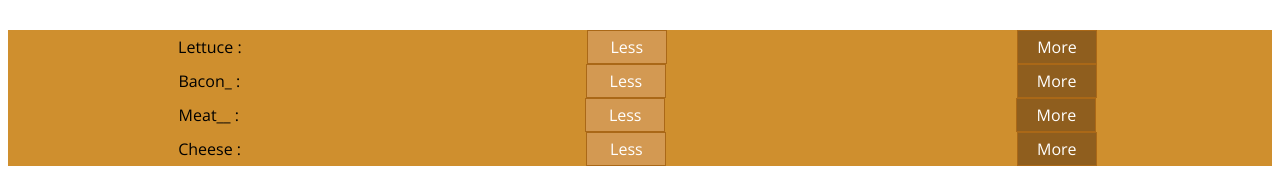
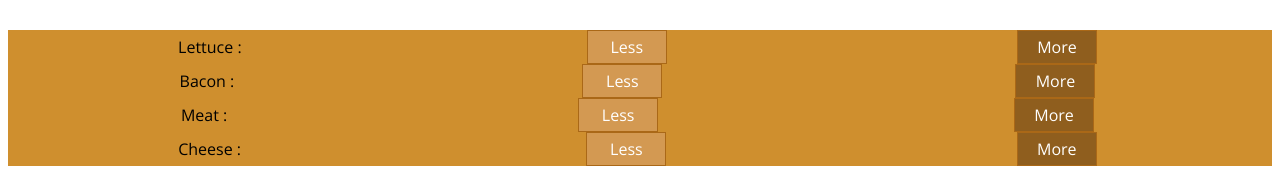
Before and after one commit to ashleynicole472/HamburgerApp, a React app in the folder burger-app/: page / in a window 1280 px wide. Shown: the part 600-776 px from the top of the page. Built offline with nearby package versions, Linux system fonts and the light colour scheme.

Commit message:
Added functionality to adding ingredients, created functions for calculating price and calories

```diff
--- a/burger-app/src/Components/Burger/BuildControls/BuildControl/BuildControl.js
+++ b/burger-app/src/Components/Burger/BuildControls/BuildControl/BuildControl.js
@@ -6,7 +6,7 @@ const buildControl = (props) => (
   <div className={classes.BuildControl}>
     <div className={classes.label}>{props.label} : </div>
     <button className={classes.Less}>Less</button>
-    <button className={classes.More}>More</button>
+    <button className={classes.More} onClick={props.added} onClick={props.calories}>More</button>
   </div>
 )
 
--- a/burger-app/src/Components/Burger/BuildControls/BuildControls.js
+++ b/burger-app/src/Components/Burger/BuildControls/BuildControls.js
@@ -4,8 +4,8 @@ import BuildControl from './BuildControl/BuildControl'
 
 const controls = [
   {label: 'Lettuce', type: 'lettuce'},
-  {label: 'Bacon_', type: 'bacon'},
-  {label: 'Meat__', type: 'meat'},
+  {label: 'Bacon', type: 'bacon'},
+  {label: 'Meat', type: 'meat'},
   {label: 'Cheese', type: 'cheese'},
 
 ];
@@ -13,7 +13,12 @@ const controls = [
 const buildControls = (props) => (
     <div className={classes.BuildControls}>
       {controls.map(ctrl => (
-      <BuildControl key={ctrl.label} label={ctrl.label} />
+      <BuildControl
+        key={ctrl.label}
+        label={ctrl.label}
+        type={ctrl.type}
+        added={() => props.ingredientAdded(ctrl.type)}
+        calories={() => props.caloriesAdded(ctrl.type)}/>
       ))}
     </div>
 );
--- a/burger-app/src/Containers/BurgerBuilder/BurgerBuilder.js
+++ b/burger-app/src/Containers/BurgerBuilder/BurgerBuilder.js
@@ -2,6 +2,20 @@ import React, { Component } from 'react';
 import Aux from '../../hoc/Aux';
 import Burger from '../../Components/Burger/Burger';
 import BuildControls from '../../Components/Burger/BuildControls/BuildControls'
+
+const INGREDIENT_PRICES =  {
+  lettuce: 0.5,
+  meat: 1.5,
+  bacon: 1.4,
+  cheese: 0.5
+}
+
+const INGREDIENT_CALORIES = {
+  lettuce: 5,
+  meat: 420,
+  bacon: 43,
+  cheese: 113
+}
 
 class BurgerBuilder extends Component {
   constructor(props){
@@ -12,14 +26,51 @@ class BurgerBuilder extends Component {
         meat: 0,
         bacon: 0,
         cheese:0,
-      }
+      },
+      totalPrice: 5,
+      totalCal: 120,
     }
   }
+
+  addIngredientHandler = (type) => {
+      const oldCount = this.state.ingredients[type];
+      const updatedCount = oldCount+1;
+      const updatedIngredients = {
+        ...this.state.ingredients
+      };
+      updatedIngredients[type] = updatedCount;
+      const priceAddition = INGREDIENT_PRICES[type];
+      const oldPrice = this.state.totalPrice;
+      const newPrice = this.state.oldprice + priceAddition;
+      this.setState({totalPrice: newPrice, ingredients: updatedIngredients});
+      console.log(this.state.totalPrice);
+  }
+
+  addCaloriesHandler = (type) => {
+    const currentCalories = this.state.ingredients[type];
+    const updatedCals = currentCalories + 1;
+    const updatedCalories = {
+      ...this.state.ingredients
+    };
+    updatedCalories[type] = updatedCals;
+    const caloriesAddition = INGREDIENT_CALORIES[type];
+    const oldCals = this.state.totalCal;
+    const newCals = oldCals + caloriesAddition;
+    this.setState({totalCal: newCals, ingredients: updatedCalories})
+  }
+
+  removeIngredientHandler = (type) => {
+
+  }
+
   render(){
+
     return(
       <Aux>
-        <Burger ingredients={this.state.ingredients}/>
-        <BuildControls />
+        <Burger ingredients={this.state.ingredients} />
+        <BuildControls
+          ingredientAdded={this.addIngredientHandler}
+          caloriesAdded={this.addCaloriesHandler} />
       </Aux>
     );
   }
```
